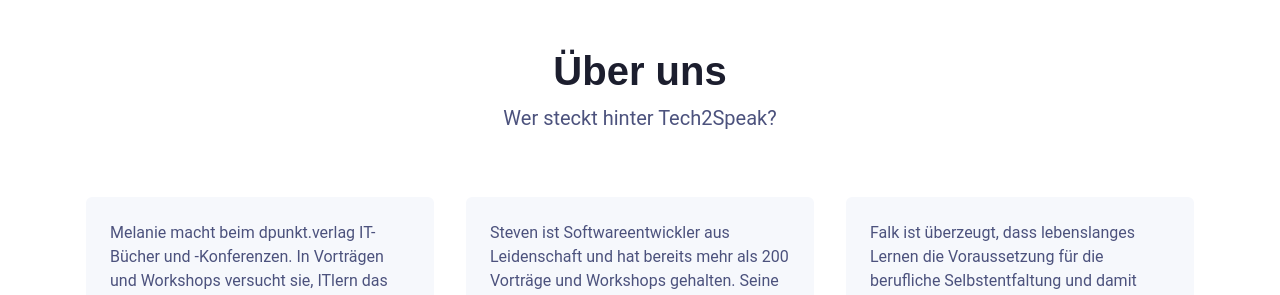
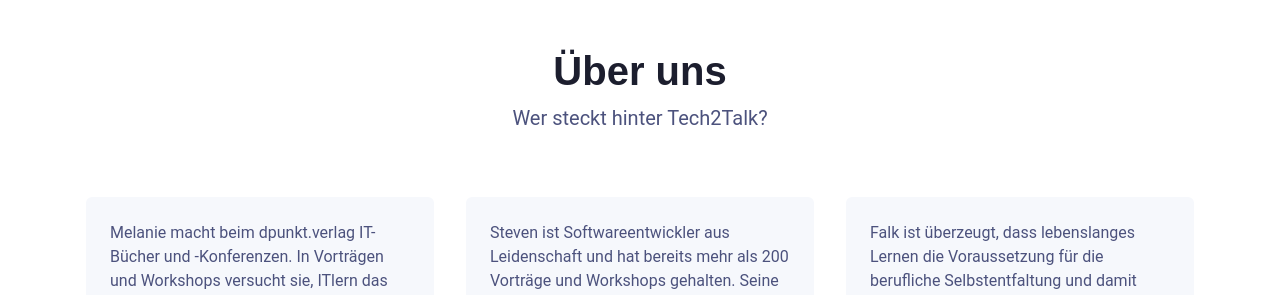
Before and after one commit to DeveloperOnTheStage/website_new, a Jekyll site: the page built from index.md, in a window 1280 px wide and 900 px high, scrolled down 4000 px. Shown: the part 154-449 px from the top of the window. Built offline with Jekyll 4.4.1, drawn with Linux system fonts in a browser that asks for light colours; nearby versions of some CDN libraries; library files that are not in the unit come from our copies; some of the changed text lies outside the part shown.

Commit message:
Tech2Speak to Tech2Talk

```diff
--- a/_config.yml
+++ b/_config.yml
@@ -18,8 +18,8 @@
 # You can create any custom variable you would like, and they will be accessible
 # in the templates via {{ site.myvariable }}.
 
-title: Tech2Speak
-email: info@tech2speak.com
+title: Tech2Talk
+email: info@tech2talk.de
 description: >- # this means to ignore newlines until "baseurl:"
   Die Community für alle, die Wissen teilen wollen um
   etwas zurückzugeben sowie selbst zu lernen
@@ -28,9 +28,9 @@
   Wir bieten allen Interessierten verschiedene Möglichkeiten
   für die persönliche Weiterentwicklung an. Klickt auf die Blöcke, um mehr zu erfahren.
 baseurl: "" # the subpath of your site, e.g. /blog
-url: "tech2speak.com" # the base hostname & protocol for your site, e.g. http://example.com
-twitter_username: tech2speak
-github_username:  tech2speak
+url: "tech2talk.de" # the base hostname & protocol for your site, e.g. http://example.com
+twitter_username: tech2talk
+github_username:  tech2talk
 
 # Build settings
 #theme: minima
--- a/_layouts/default.html
+++ b/_layouts/default.html
@@ -243,7 +243,7 @@
     <section id="about-section" class="about-section py-5">
 	    <div class="container">
 		    <h2 class="section-heading text-center">Über uns</h2>
-		    <div class="section-intro text-center single-col-max mx-auto mb-5">Wer steckt hinter Tech2Speak?</div>
+		    <div class="section-intro text-center single-col-max mx-auto mb-5">Wer steckt hinter Tech2Talk?</div>
 		    <div class="row justify-content-center">
 				{% for person in site.data.about-us %}
 				<div class="item col-12 col-lg-4 p-3 mb-4">
@@ -266,7 +266,7 @@
 				{% endfor %}
 		    </div><!--//row-->
 		    <div class="text-center">
-		        <a class="btn btn-primary" href="mailto:info@tech2speak.com">Kontaktiere uns</a>
+		        <a class="btn btn-primary" href="mailto:info@tech2talk.de">Kontaktiere uns</a>
 		    </div>
 	    </div><!--//container-->
     </section><!--//reviews-section-->
```
